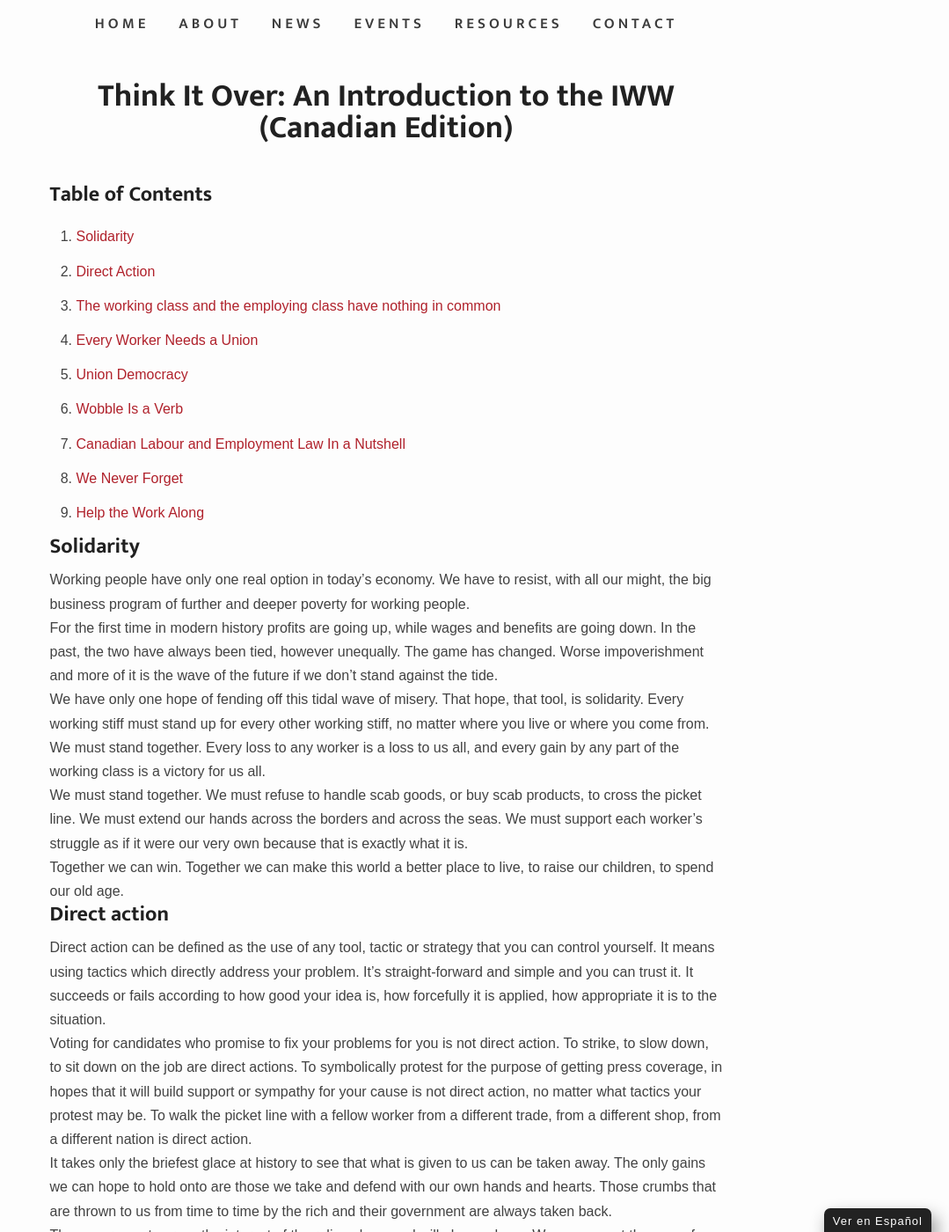
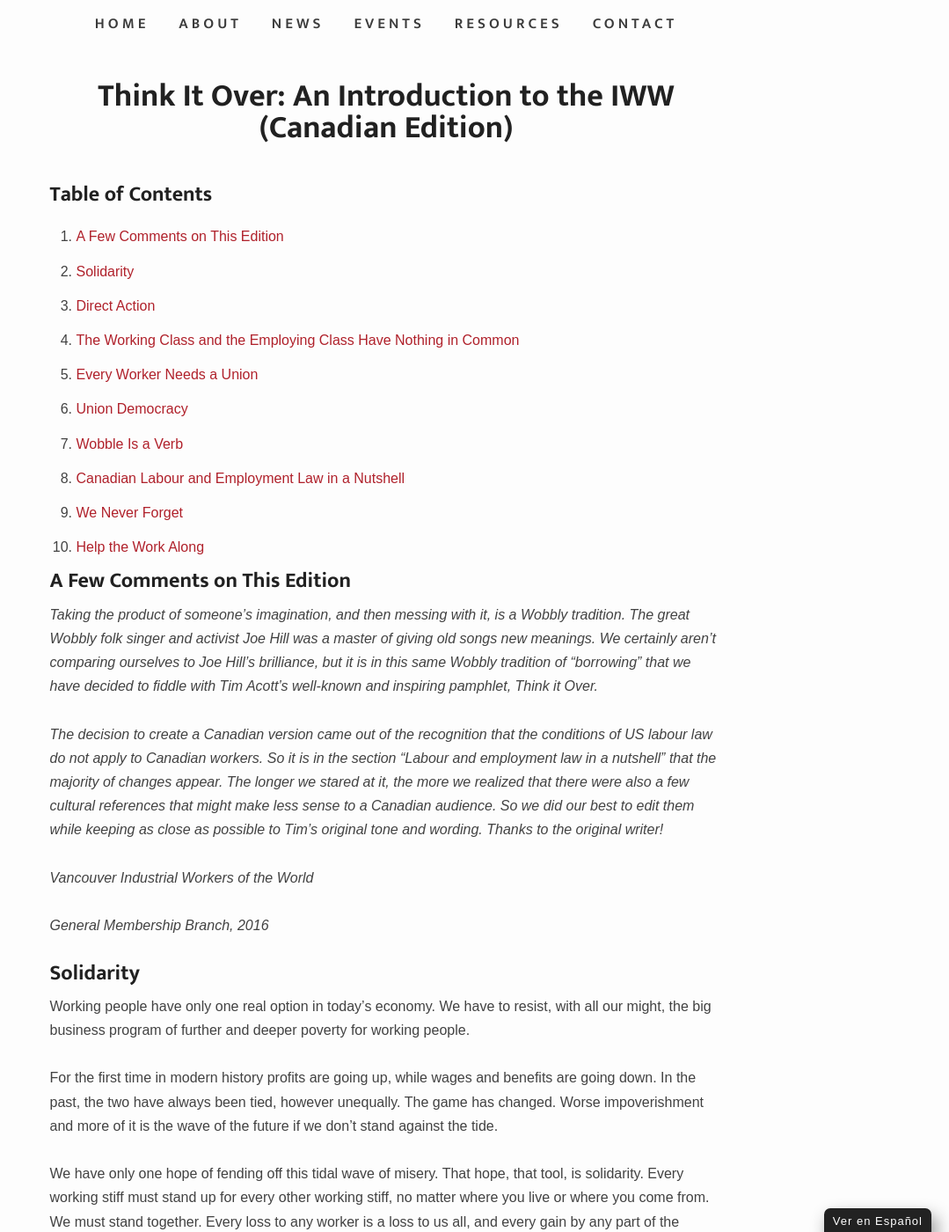
Before and after one commit to vancouveriww/vancouveriww.github.io, a Jekyll site: the page built from think-it-over.html, in a window 1280 px wide and 1400 px high, scrolled down 400 px. Shown: the whole window at 88% size, without its empty margins (201-1280 px from the left). Built offline with Jekyll 4.4.1, drawn with Linux system fonts in a browser that asks for light colours; some web fonts are replaced; some of the changed text lies outside the part shown.

Commit message:
Update think-it-over.html

```diff
--- a/think-it-over.html
+++ b/think-it-over.html
@@ -6,126 +6,141 @@
 ---
 <h2>Table of Contents</h2>
 <ol style="margin-top:10px">
+  <li><a href="#comments-on-edition">A Few Comments on This Edition</a></li>
   <li><a href="#solidarity">Solidarity</a></li>
   <li><a href="#direct-action">Direct Action</a></li>
-  <li><a href="#nothing-in-common">The working class and the employing class have nothing in common</a></li>
+  <li><a href="#nothing-in-common">The Working Class and the Employing Class Have Nothing in Common</a></li>
   <li><a href="#every-worker-needs-a-union">Every Worker Needs a Union</a></li>
   <li><a href="#union-democracy">Union Democracy</a></li>
   <li><a href="#wobble-is-a-verb">Wobble Is a Verb</a></li>
-  <li><a href="#canadian-labour-law">Canadian Labour and Employment Law In a Nutshell</a></li>
+  <li><a href="#canadian-labour-law">Canadian Labour and Employment Law in a Nutshell</a></li>
   <li><a href="#we-never-forget">We Never Forget</a></li>
   <li><a href="#help-the-work-along">Help the Work Along</a></li>
 </ol>
 
-<h2 id="solidarity">Solidarity</h2>
-<p>
+<h1 id="comments-on-edition">A Few Comments on This Edition</h1>
+<em>
+Taking the product of someone’s imagination, and then messing with it, is a Wobbly tradition. The great Wobbly folk singer and activist Joe Hill was a master of giving old songs new meanings. We certainly aren’t comparing ourselves to Joe Hill’s brilliance, but it is in this same Wobbly tradition of  “borrowing” that we have decided to fiddle with Tim Acott’s well-known and inspiring pamphlet, Think it Over.
+<br>
+<br>
+The decision to create a Canadian version came out of the recognition that the conditions of US labour law do not apply to Canadian workers. So it is in the section “Labour and employment law in a nutshell” that the majority of changes appear. The longer we stared at it, the more we realized that there were also a few cultural references that might make less sense to a Canadian audience. So we did our best to edit them while keeping as close as possible to Tim’s original tone and wording. Thanks to the original writer!
+<br>
+<br>
+Vancouver Industrial Workers of the World
+<br>
+<br>
+General Membership Branch, 2016
+</em>
+<br>
+<br>
+
+<h1 id="solidarity">Solidarity</h1>
 Working people have only one real option in today’s economy.
 We have to resist, with all our might, the big business program of further and deeper poverty for working people.
-</p>
-<p>
+<br>
+<br>
 For the first time in modern history profits are going up, while wages and benefits are going down.
-In the past, the two have always been tied, however unequally.
-The game has changed.
+In the past, the two have always been tied, however unequally. The game has changed.
 Worse impoverishment and more of it is the wave of the future if we don’t stand against the tide.
-</p>
-<p>
+<br>
+<br>
 We have only one hope of fending off this tidal wave of misery.
 That hope, that tool, is solidarity.
 Every working stiff must stand up for every other working stiff, no matter where you live or where you come from.
 We must stand together.
 Every loss to any worker is a loss to us all, and every gain by any part of the working class is a victory for us all.
-</p>
-<p>
+<br>
+<br>
 We must stand together.
 We must refuse to handle scab goods, or buy scab products, to cross the picket line.
 We must extend our hands across the borders and across the seas.
 We must support each worker’s struggle as if it were our very own because that is exactly what it is.
-</p>
-<p>
+<br>
+<br>
 Together we can win.
 Together we can make this world a better place to live, to raise our children, to spend our old age.
-</p>
+<br>
+<br>
 
-<h2 id="direct-action">Direct action</h2>
-<p>
+<h1 id="direct-action">Direct Action</h1>
 Direct action can be defined as the use of any tool, tactic or strategy that you can control yourself.
 It means using tactics which directly address your problem.
 It’s straight-forward and simple and you can trust it.
 It succeeds or fails according to how good your idea is, how forcefully it is applied, how appropriate it is to the situation.
-</p>
-<p>
+<br>
+<br>
 Voting for candidates who promise to fix your problems for you is not direct action.
 To strike, to slow down, to sit down on the job are direct actions.
 To symbolically protest for the purpose of getting press coverage, in hopes that it will build support or sympathy for your cause is not direct action, no matter what tactics your protest may be.
 To walk the picket line with a fellow worker from a different trade, from a different shop, from a different nation is direct action.
-</p>
-<p>
+<br>
+<br>
 It takes only the briefest glace at history to see that what is given to us can be taken away.
 The only gains we can hope to hold onto are those we take and defend with our own hands and hearts.
 Those crumbs that are thrown to us from time to time by the rich and their government are always taken back.
-</p>
-<p>
+<br>
+<br>
 The government serves the interest of the ruling class, and will always do so.
 We can expect the same from them in the future as we have gotten so far, a sop once in awhile perhaps, to confuse us and weaken our resolve, but mostly the boot, the club, and the clanging of cell doors.
 Direct action plus solidarity equals success.
-</p>
-<p>
+<br>
+<br>
 The only tactics of struggle and defence that we can trust are those that we, the working people, control.
 Direct action gets the goods.
 To defend ourselves we need to stand together and stand up for ourselves.
-</p>
+<br>
+<br>
 
-<h2 id="nothing-in-common">The working class and the employing class have nothing in common</h2>
-<p>
+<h1 id="nothing-in-common">The Working Class and the Employing Class Have Nothing in Common</h1>
 "The working class and the employing class have nothing in common" says the preamble to the  constitution of the IWW.
 That’s the basis of our approach to labour relations and unionism.
 Let’s look at this statement for a second.
-</p>
-<p>
+<br>
+<br>
 It doesn’t mean that workers and bosses are a different species, that they don’t breath the same polluted air and drink the same water, though the air and water in a working class neighbourhood are a damn site filthier than they are up on the hill.
 It means that the two classes, which first of all do exist, are in opposition, by their very nature.
-</p>
-<p>
+<br>
+<br>
 What's good for the bosses—cheap labour maximally controlled and passive—is bad for the workers.
 What's good for the workers—maximum control over the job, work conditions, objectives, methods, and maximum compensation for our precious time—is death to the bosses, and they will fight it tooth and nail.
-</p>
-<p>
+<br>
+<br>
 It's nothing personal, no more that a lion hates a gazelle; it’s just a natural, impersonal, economic enmity that can’t be gotten around nor safely ignored.
 It’s the principle that runs our lives, capitalist and drove alike.
-</p>
-<p>
+<br>
+<br>
 If bosses get too chummy with their workers and try to be pals, their business will suffer.
 If the workers get too palsy with the boss, the workers will be even more easily exploited and betrayed.
 We are natural enemies on the impersonal plane of economics.
 You can belong to the same church and even drink at the same bar, but you can’t look out for each others’ interests for long without endangering your own.
 This is pretty simple and obvious to any working stiff that pays attention to daily life.
 Smart bosses never forget it.
-</p>
-<p>
+<br>
+<br>
 What it implies in terms of unionism is very radical, i.e.: oriented toward the root cause and cures.
 It implies class solidarity.
 All workers have the same interests as well as the same class enemy.
 It implies union democracy.
 We're in it together and only real rank and file control can guide the union steadily and reliably.
 The only ones we can trust are ourselves, and a union we don’t control directly is a very real danger to our interests.
-</p>
-<p>
+<br>
+<br>
 It implies militancy, because it illuminates a situation of ongoing class war (not really too strong a term if you look at the destruction that results) that must be won to come to an end.
 We have to fight tooth and nail to defend our interests and our safety.
 It's war, fellow workers, and ugly as it is, we're stuck with it and can only go forward by organizing right and fighting the good fight.
-</p>
-<p>
+<br>
+<br>
 The working class and the employing class have nothing in common.
 It’s the obvious common sense truth, and we can’t afford to ignore it.
-</p>
+<br>
+<br>
 
-<h2 id="every-worker-needs-a-union">Every worker needs a union</h2>
-<p>
+<h1 id="every-worker-needs-a-union">Every Worker Needs a Union</h1>
 In recent years union membership has steadily dropped.
 It's no wonder, given the hostility of bosses and politicians, the bureaucratic nature of the union movement and the frequency of sellouts, that most working people today don’t have much faith in the union.
 How could we?
-</p>
-<p>
+<br>
+<br>
 Nonetheless, the need still exists for a working class organization to defend and further the interest of the working people and their jobs.
 That’s union.
 We need it.
@@ -133,8 +148,8 @@
 The political parties will court our votes and our donation, but real money talks, and the bosses have the real money.
 They call the tunes in politics.
 Our only option is union.
-</p>
-<p>
+<br>
+<br>
 We need to build these unions right.
 We need to build them so that we can control them, so that we can trust them, so that they will serve our needs only, not the needs of bosses and bureaucrats and political hacks.
 That means union democracy.
@@ -142,28 +157,28 @@
 It means that all important decisions are made directly by the membership.
 It means any job or action or strike is controlled by and settled by the workers on the shop floor.
 It means full disclosure on financial matters and rank and file control over union funds.
-</p>
-<p>
+<br>
+<br>
 It means doing things very differently than they are done in the business unions.
 It means doing things the way we do them in the IWW.
-</p>
+<br>
+<br>
 
-<h2 id="union-democracy">Union democracy</h2>
-<p>
+<h1 id="union-democracy">Union Democracy</h1>
 The unions that most working people belong to today, if they belong to a union at all, are among the most undemocratic organizations on earth.
 Maverick locals are put into receivership by the internationals.
 Union bosses are entrenched for life, never facing the possibility of returning to the shop floor, if indeed they’ve ever been there in the first place.
-</p>
-<p>
+<br>
+<br>
 Is it any wonder that union membership is down and workers’ confidence in their leaders is almost nonexistent?
 Is it any wonder that we are losing the gains we fought for in years past?
 Is it a surprise that the sellout and sweetheart contract, the union thug and wealthy union bureaucrat are clichés associated with the modern labour movement, while the fighting union militant rank and file organization is seen as a quaint concept from a bygone era?
-</p>
-<p>
+<br>
+<br>
 In order to defend ourselves and our families we need to join together in unions.
 We need our combined strength to face the rich and their government.
-</p>
-<p>
+<br>
+<br>
 We need the union, but the union we need is a democratic union.
 How else will it defend our needs and not those of our bosses?
 How else can we control our own struggles, choose our own goals and issues.
@@ -171,38 +186,38 @@
 No union bureaucrat ever stood up for the workers, and none ever will.
 We have to stand up for ourselves, together, in democratic union.
 If we can’t control our union and its leadership – we can't trust them. It's that simple.
-</p>
+<br>
+<br>
 
-<h2 id="wobble-is-a-verb">Wobble is a verb</h2>
-<p>
+<h1 id="wobble-is-a-verb">Wobble Is a Verb</h1>
 The essential value of union lies in what it can do.
 What it can do for you and yours and for your class as a whole.
 What you can do with it.
 How you can use it to do what you need to do.
 To do is a verb.
 Action is what we're talking about.
-</p>
-<p>
+<br>
+<br>
 When we come together on the job to address our common problems with the shared strength  or our common action, we are doing something.
 We're not talking about it, though that's important, and we're not seeking publicity and making a big show of it, though those things can be valuable in their place.
 We are acting on it.
 Doing.
 We are the subjects, to put it in grammatical terms, and the problem is our object, upon which we, in common activity, act to change.
 That's action, Verb.
-</p>
-<p>
+<br>
+<br>
 In the construction trades the verb "to wobble" is commonly used to describe a group action that seeks to address a problem on the job, a problem with the boss, as on the job problems tend to be.
 To wobble the job is to walk out, slow down, all go to the boss for a confab on work time, to come together to address the problem by direct means.
 That's what it's all about.
-</p>
-<p>
+<br>
+<br>
 It's happening all the time, all over the place.
 It's a necessary part of daily life on the job.
 You can do it too.
 You and your fellow workers, on the job, can wobble the situation to make it better.
 That's job control, and that's the thing we need to establish and protect, for our own safety and health, to ensure good compensation for our precious time, for fun and profit and relief from the boredom and loneliness that pervades our lives in this modern workaday world.
-</p>
-<p>
+<br>
+<br>
 The key to good wobbling is union.
 That’s small union, meaning cooperation and concerted effort amongst fellow workers, people with the same needs and circumstances, <it>i.e.</it>: the people you work next to day after day.
 Alone we are weak and ineffectual.
@@ -210,27 +225,27 @@
 We have only to organize this power and to wield it for our common good, to make this world a better place.
 Together we can win. We just have to do (verb) it.
 Let’s act now.
-</p>
+<br>
+<br>
 
-<h2 id="canadian-labour-law">Canadian Labour and employment law in a nutshell</h2>
-<p>
+<h1 id="canadian-labour-law">Canadian Labour and Employment Law in a Nutshell</h1>
 Labour and employment law is a branch of study that a person could go to college and get a Ph.D. in, and base a pretty lucrative career on.
 You could buy a car every year, live in a big fine house on the hill, support a spouse who never had to leave home to earn money, be a member of the country club, wear really nice clothes, and send your kids to expensive universities.
 In fact, the whole shooting match.
 Of course you wouldn’t have a hell of a lot in common with the people you spent your day advocating for, but then, what lawyer does?
 It’s a specialized profession and it pays well.
-</p>
-<p>
+<br>
+<br>
 Don't get me wrong.
 We appreciate our lawyers, especially when it's our butts on the dock.
 We want them to be real sharp and to know every nuance of that complex web we call the law.
-</p>
-<p>
+<br>
+<br>
 But you and me don't have the time and money to study law or go to a big university.
 That costs money.
 We do, however, need to understand the basic facts of our legal situation and how it affects our daily work lives on the job.
-</p>
-<p>
+<br>
+<br>
 Well, here it is in a nutshell.
 Generally speaking, we can think about how the law affects us in three ways:
 (1) Laws that govern your rights at work and which cover both unionized and non-unionized workers.
@@ -238,8 +253,8 @@
 (2) Laws that tell us how we’re allowed to formally organize ourselves as workers.
 These will include, for example, the steps and requirements that the state deems necessary to recognize a legally formed union, or, the procedures that are required in signing a collective agreement.
 (3) Laws that relate to how workers can use formal regulations and processes to defend their union and its members, such as the enforcement of collective agreements or methods to keep the boss from busting or harassing your union or its members.
-</p>
-<p>
+<br>
+<br>
 With this in mind, it is important to remember that, at the institutional level, labour and employment law is set up by the bureaucrats, bosses, politicians, and courts to keep you and me, the working stiffs, from coming together and fighting for our piece of the pie, for fear that we'll want, and some day be able to take, the whole thing.
 The basic idea behind the laws and rules that define how we act on the job is that you can have a union if you really want one bad enough but it can only fight for certain things, address certain issues, and it has to wear leg weights and boxing gloves and follow an elaborate set of rules that don't really, in practice, apply to your boss and his friends at the country club.
 You have to wait, but the bosses can get snappy service in court. You have to limit your activities to these certain legal forms, but they can do just about anything and get away with it.
@@ -249,22 +264,22 @@
 There may be times when engaging with the legal system is the right thing to do.
 But don't let the boss or the state define the playing field and call all the shots.
 And don't make the mistake of assuming that the law has anything to do with fairness, equality, or justice.
-</p>
-<p>
+<br>
+<br>
 Does this come as a surprise to you?
 I certainly hope not.
 You see, this isn't really a democracy, because the economic decisions aren't made that way, and they underlie all the other decisions that get made.
 The flow of money, products, goods and services, food and housing, medical care and vacation fun; that stuff falls under the other system of decision making.
 You can call it capitalism, or corporate rule, or business, or whatever you choose, but you can't call it democracy.
-</p>
-<p>
+<br>
+<br>
 This is a street fight and you need to defend yourself as best you can however you can.
 Use your creativity and especially the help of your fellow workers, and every strategy and tactic and clever idea you can get your hands on.
 If you let them define the playing field and make the rules, you simply haven’t a prayer of winning.
 It's that simple.
 And that, fellow workers, is the law in a nutshell.
-</p>
-<p>
+<br>
+<br>
 It's not, however, the only game in town, the only way to proceed, the only solution to your common problems.
 Check out the IWW.
 Think it over, join the union of your class and fight for the full product of your labour, the wobbly way.
@@ -274,10 +289,10 @@
 We make the stuff and haul it around.
 We control the economy.
 If we organize ourselves democratically to advance our own interest, we can share the wealth we already produce, and have enough for all that share the work.
-</p>
+<br>
+<br>
 
-<h2 id="we-never-forget">We Never Forget</h2>
-<p>
+<h1 id="we-never-forget">We Never Forget</h1>
 "WE NEVER FORGET" — so it says on many of the older IWW stickers and posters, especially those from the 1920s when the prisons still housed hundreds of our members arrested in the late 'teens and early '20s on charges of criminal syndicalism, sabotage and sedition.
 Obviously, one meaning of the slogan was that we would never abandon these precious fellow workers until they all walked free in the sunlight again.
 And to our credit, we never did.
@@ -285,89 +300,91 @@
 But, the slogan has another meaning.
 One that runs deeper and is even more poignant today as the class war is heating up again.
 It's about what the late Fellow Worker and sage mentor Bruce "Utah" Phillips, called: "The Long Memory" and which he describes as our most dangerous weapon, our greatest tool.
-</p>
-<p>
+<br>
+<br>
 How can that be?
 Maybe it’s that old thing about history either informing you or entrapping you.
-</p>
-<p>
+<br>
+<br>
 In these times anything old is disrespected and cast away, to our great misfortune and loss.
 The old stories are forgotten, the old people ignored.
 Not so with us in the IWW, and that's one of our strengths.
 An ace up our sleeve when one is sorely needed.
-</p>
-<p>
+<br>
+<br>
 What can we gain by this long memory, this unfashionable preoccupation with the past?
 These stories contain abiding truths, examples of how the working class coped with a higher level of struggle, a hotter brand of trouble, a more naked fist of attack, in times gone by.
 We can’t copy these old actions or treat them as blueprints to be followed with exacting accuracy.
 That would be foolish.
 But the core information about how the Wobblies of yesteryear looked at the problems they faced, and how they applied the principles of knowledge of their many struggles and many battles, that’s the gold we must mine and refine.
-</p>
-<p>
+<br>
+<br>
 How these long-dead fellow workers went at it, in their daily lives, their mental processes and attitudes, their shared world view, if you will, this is what we need today to guide us through the broken glass and rusty metal of our ugly industrial wasteland.
-</p>
+<br>
+<br>
 Times have changed and things are different, but the essentials remain the same.
 The class war still rages, hotter now, cooler for bit, then hotter again.
 The same madness still drives our class enemies to the wanton destruction of all that surrounds them.
 The same danger and evil still stalks the days and nights of our lives.
 The same rules apply, in different wording and with different application perhaps, but more the same than new and different.
-</p>
-<p>
+<br>
+<br>
 The long memory, the wisdom of experience accumulated over years of active participation in the class war, bought with the blood and suffering, the days and years of experience of fellow workers number more than one million (the x in our card numbers signifies one million, thus I, #X344468, am the 1,344,468th working stiff to take out a red card, to commit myself to the battle between boss and worker, capital and labour).
-</p>
-<p>
+<br>
+<br>
 They are mostly lost already, these stories and moments, those long past lives of simple fighters and brilliant thinkers, fiery talkers and dogged organizers, yet when we take out the red card and pay the monthly dues, we carry on the same struggle, lift again the same red banner and carry it along a little further toward "that commonwealth of toil that is to be."
-</p>
-<p>
+<br>
+<br>
 We join the unbroken chain of class warriors that stretches across a century, through generations.
 My grandfather wasn't a Wobbly but many were.
 We seek to carry on their knowledge and their thoughts, to see how they came to their decisions, in hopes that these insights will guide us forward into the light of a new day, in a new world of peace and prosperity, joy and sharing.
-</p>
+<br>
+<br>
 
-<h2 id="help-the-work-along">Help the Work Along</h2>
-<p>
+<h1 id="help-the-work-along">Help the Work Along</h1>
 William D. Haywood, AKA Big Bill, use to sign his letters and correspondences "Help the Work along, William D. Haywood."
 He was a founding organizer and the General Secretary Treasurer of the IWW for many years, through our most turbulent times, and a great leader.
 The closing formula tells you a lot about his method of leadership, and the union of the time.
-</p>
-<p>
+<br>
+<br>
 Help the work along.
 We joined together, then and now, to do a job of work, to accomplish a task, for ourselves and each other, for our class and for generations to come.
 That task, simply stated in the preamble to the IWW constitution is the Abolition of the Wage System.
 Building a New Society Within the Shell of the Old.
 Ending, once and for all, the tyranny of money, boss over worker.
-</p>
-<p>
+<br>
+<br>
 It’s a big job.
 Too big by far to be accomplished by any one hero or small band of heroes, no matter how mighty.
 Help the work along.
 It's a big job that takes however long it takes, however many battles and however many hours of volunteer labour and thought.
 However many tasks, small or large, completed.
 Hours of travel, putting the paper out on time issue after issue, year after year, however many meetings and discussions, ballots printed and mailed and counter, dues stamps sold and licked and stuck in however many little red books, moneys counted and accounted for.
-</p>
-<p>
+<br>
+<br>
 Not that sexy, most of it.
 Businesslike and often plodding.
 Hard work lightened by many hands, shared hours, and little steps.
 Sometimes just holding the line.
 Sometimes not even that.
 Some leaps and bounds.
-</p>
-<p>
+<br>
+<br>
 "Every member an organizer," "We are all leaders," "If each wobbly would make a new wobbly once a week we'd have the cooperative Commonwealth in a few short years."
 Help the work along.
-</p>
-<p>
+<br>
+<br>
 The work: Education, Organization, Emancipation.
 Those are the names of the three stars on the IWW emblem on very dues book and button.
 Education, both for yourself and fellow workers.
 Organization, both for yourself and fellow workers.
 Emancipation of a class in struggle, at war and of the earth that feeds and holds us all.
-</p>
-<p>
+<br>
+<br>
 Won’t you join us in our work?
 Help the work along?
-</p>
-<p>
+<br>
+<br>
 What else is there to do?
-</p>
+<br>
+<br>
```
